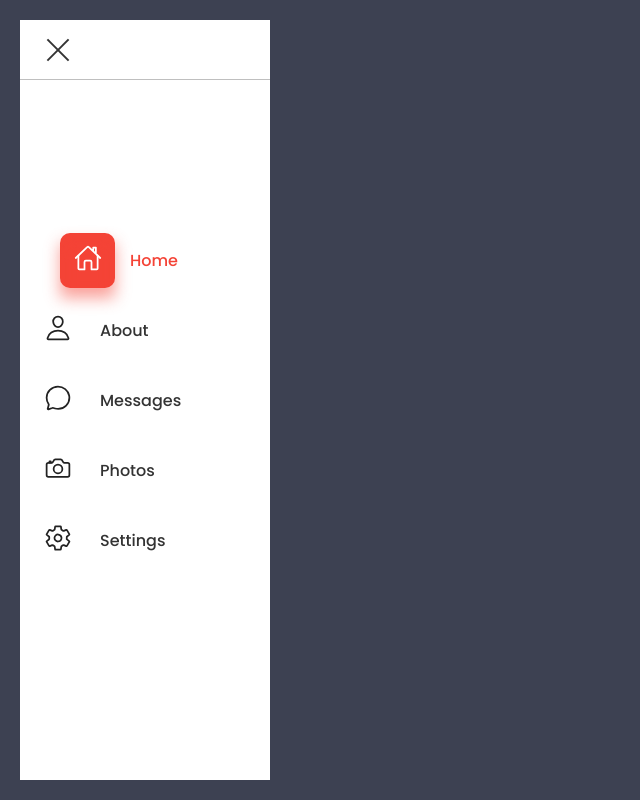
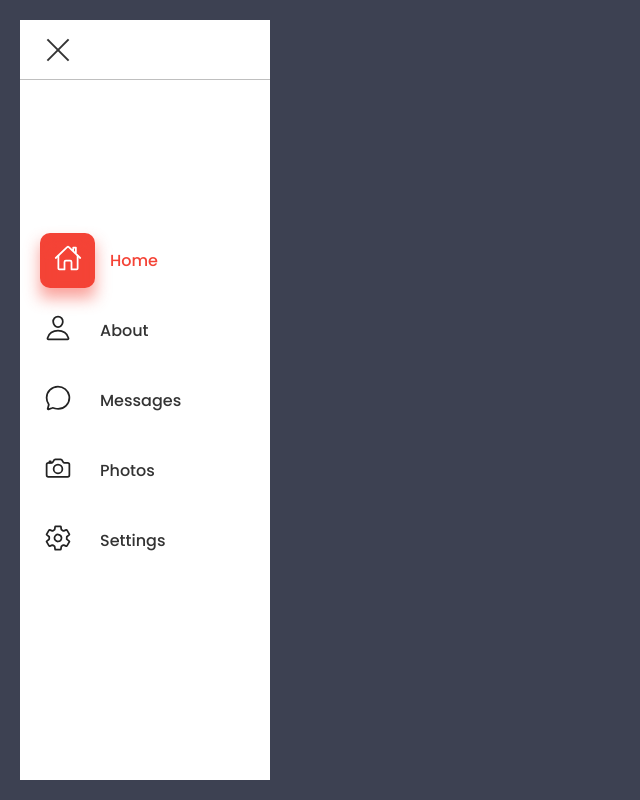
Before and after one commit to Linh777GKOG/Sidebar_navigation_menu, a plain HTML site: page index.html in a window 1280 px wide. Both pictures are taken after a click on the element 57 px from the left and 50 px from the top of the page. Shown: the whole page, without its empty margins (0-640 px from the left). Drawn offline with nearby package versions, Linux system fonts and the light colour scheme.

Commit message:
push code

```diff
--- a/style.css
+++ b/style.css
@@ -85,6 +85,9 @@ body {
 .navigation ul li.active {
   transform: translateX(30px);
 }
+.navigation.open ul li.active {
+  transform: translateX(10px);
+}
 .navigation ul li a {
   position: relative;
   display: flex;
```
